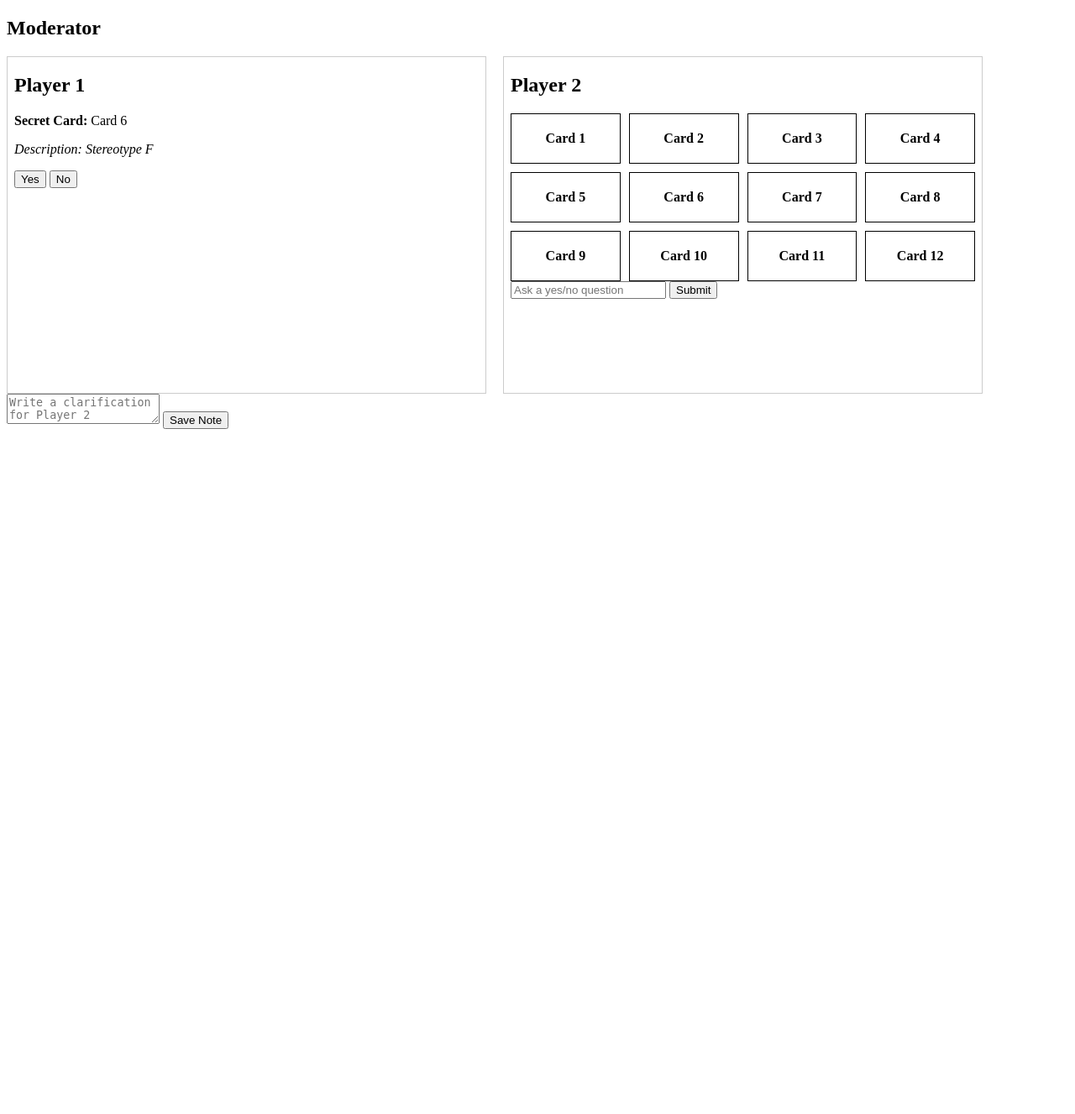
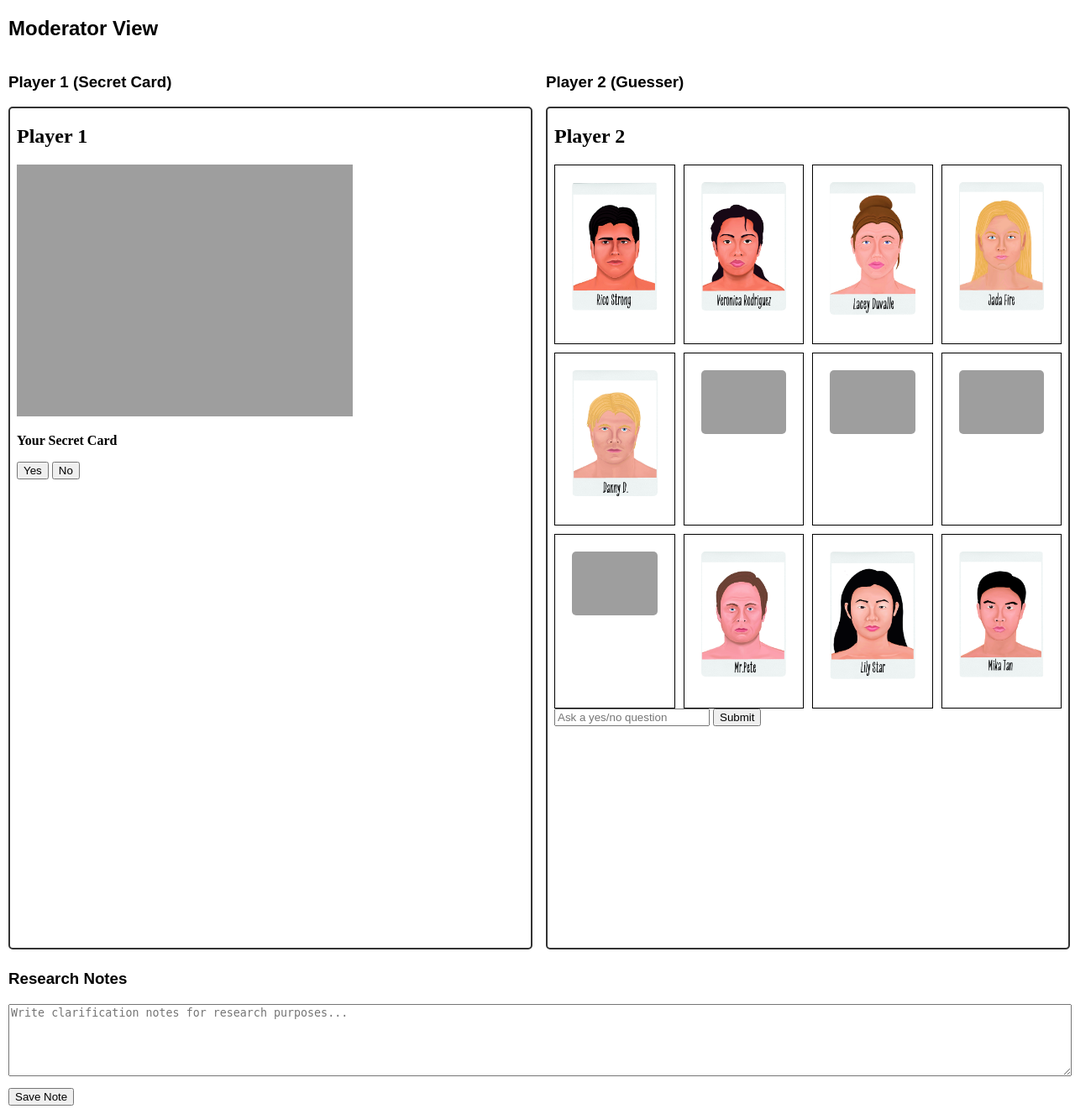
Before and after one commit to ptypes-nlesc/guesswho-stereotype, a Flask app: page /moderator in a window 1280 px wide. Shown: the whole page at 84% size. Before the commit the page ends 511 px from the top, so only its background shows below. Run offline with Flask 3, Linux system fonts and the light colour scheme.

Commit message:
feat: add visual character cards

```diff
--- a/static/style.css
+++ b/static/style.css
@@ -13,3 +13,20 @@
     background-color: lightgray;
     text-decoration: line-through;
 }
+.card-image {
+    width: 100%;
+    max-width: 150px;
+    height: auto;
+    margin-bottom: 10px;
+    border-radius: 5px;
+}
+.secret-card-image {
+    width: 100%;
+    max-width: 200px;
+    height: auto;
+    margin-bottom: 15px;
+    border-radius: 10px;
+    display: block;
+    margin-left: auto;
+    margin-right: auto;
+}
--- a/templates/moderator.html
+++ b/templates/moderator.html
@@ -3,23 +3,49 @@
 <head>
     <title>Moderator</title>
     <style>
+        body {
+            margin: 10px;
+            font-family: Arial, sans-serif;
+        }
+        .iframe-container {
+            display: flex;
+            gap: 20px;
+            margin-bottom: 20px;
+        }
         /* Prevent clicking inside iframes */
         iframe {
             pointer-events: none;
-            border: 1px solid #ccc;
+            border: 2px solid #333;
+            border-radius: 5px;
+            flex: 1;
+        }
+        .note-section {
+            margin-top: 20px;
+        }
+        textarea {
+            width: 100%;
+            height: 80px;
+            margin-bottom: 10px;
         }
     </style>
 </head>
 <body>
-    <h2>Moderator</h2>
+    <h2>Moderator View</h2>
 
-    <div style="display: flex; gap: 20px;">
-        <iframe src="/player1" width="45%" height="400"></iframe>
-        <iframe src="/player2" width="45%" height="400"></iframe>
+    <div class="iframe-container">
+        <div style="flex: 1;">
+            <h3>Player 1 (Secret Card)</h3>
+            <iframe src="/player1" width="100%" height="1000" title="Player 1 View - Secret Card Holder"></iframe>
+        </div>
+        <div style="flex: 1;">
+            <h3>Player 2 (Guesser)</h3>
+            <iframe src="/player2" width="100%" height="1000" title="Player 2 View - Card Grid and Questions"></iframe>
+        </div>
     </div>
 
-    <div>
-        <textarea id="note" placeholder="Write a clarification for Player 2"></textarea>
+    <div class="note-section">
+        <h3>Research Notes</h3>
+        <textarea id="note" placeholder="Write clarification notes for research purposes..."></textarea>
         <button onclick="submitNote()">Save Note</button>
     </div>
 
--- a/templates/player1.html
+++ b/templates/player1.html
@@ -6,8 +6,8 @@
 <body>
     <h2>Player 1</h2>
     <div id="card">
-	<p><strong>Secret Card:</strong> {{ card.name }}</p>
-	<p><em>Description: {{ card.description }}</em></p>
+        <img src="{{ url_for('static', filename='cards/' + card.id|string + '.png') }}" alt="{{ card.name }}" class="secret-card-image">
+	<p><strong>Your Secret Card</strong></p>
     </div>
     <button onclick="sendAnswer('Yes')">Yes</button>
     <button onclick="sendAnswer('No')">No</button>
--- a/templates/player2.html
+++ b/templates/player2.html
@@ -10,7 +10,7 @@
     <div id="card-grid">
     {% for card in cards %}
         <div class="card" id="card{{ card.id }}" onclick="eliminateCard('{{ card.id }}')">
-            <strong>{{ card.name }}</strong><br>
+            <img src="{{ url_for('static', filename='cards/' + card.id|string + '.png') }}" alt="{{ card.name }}" class="card-image">
         </div>
     {% endfor %}
     </div>
```
Also changed, not shown: static/cards/1.png (added), static/cards/10.png (added), static/cards/11.png (added), static/cards/12.png (added), static/cards/2.png (added), static/cards/3.png (added), static/cards/4.png (added), static/cards/5.png (added), 4 other files.
